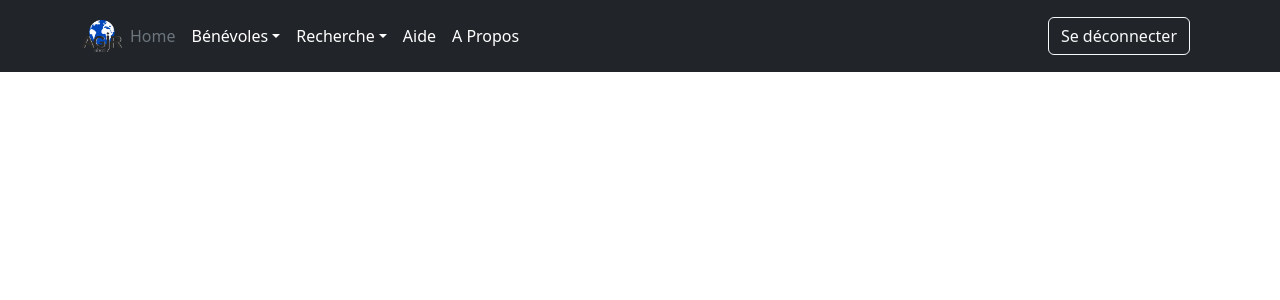
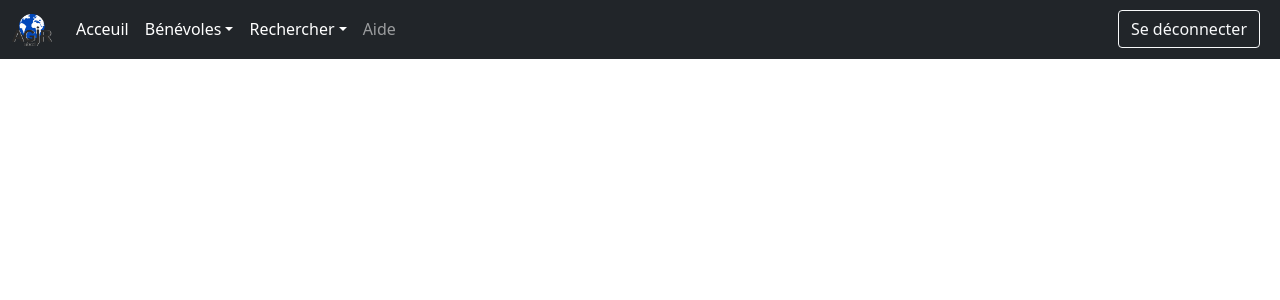
Before and after one commit to yunko006/Agir_MicroDB, a Flask app: page /index in a window 1280 px wide. Shown: the top 300 px of the page. Run offline with Flask 2, Linux system fonts and the light colour scheme; the visitor is signed in with stand-in values (Sample User, id 1); some libraries are stand-ins or nearby versions.

Commit message:
Switch header to navbar

```diff
--- a/app/templates/header.html
+++ b/app/templates/header.html
@@ -5,29 +5,16 @@
     <meta name="viewport" content="width=device-width, initial-scale=1">
     <meta name="description" content="">
 
-    <!-- Bootstrap core CSS -->
-    <link href="{{ url_for('static', filename='css/bootstrap.min.css') }}" rel="stylesheet">
+    <!-- Bootstrap -->
+    <link href="https://cdn.jsdelivr.net/npm/bootstrap@5.1.3/dist/css/bootstrap.min.css" rel="stylesheet" integrity="sha384-1BmE4kWBq78iYhFldvKuhfTAU6auU8tT94WrHftjDbrCEXSU1oBoqyl2QvZ6jIW3" crossorigin="anonymous">
 
-    <!-- <style>
-      .bd-placeholder-img {
-        font-size: 1.125rem;
-        text-anchor: middle;
-        -webkit-user-select: none;
-        -moz-user-select: none;
-        user-select: none;
-      }
 
-      @media (min-width: 768px) {
-        .bd-placeholder-img-lg {
-          font-size: 3.5rem;
-        }
-      }
-    </style> -->
+    {% block additional_css %}{% endblock %}
 
   </head>
   <body>
 
- <header class="p-3 bg-dark text-white">
+<!--  <header class="p-3 bg-primary text-white">
   <div class="container">
 
 
@@ -57,22 +44,61 @@
           <li><a href="#" class="nav-link px-2 text-white">A Propos</a></li>
         </ul>
 
-        <!-- <form class="col-12 col-lg-auto mb-3 mb-lg-0 me-lg-3">
+        <form class="col-12 col-lg-auto mb-3 mb-lg-0 me-lg-3">
           <input type="search" class="form-control" placeholder="Search..." aria-label="Search">
-        </form> -->
+        </form>
 
         <div class="dropdown text-end">
           <a type="button" class="btn btn-outline-light me-2" href="{{ url_for('logout') }}">Se déconnecter</a>
         </div>
       </div>
   </div>
-</header>
+</header> -->
+
+<!-- navbar -->
+  <nav class="navbar navbar-expand-sm navbar-dark bg-dark py-2" aria-label="Third navbar example">
+    <div class="container-fluid">
+      <a class="navbar-brand" href="/">
+        <img src="{{ url_for('static', filename='img/logo.png') }}" alt="Logo" width="40" height="32">
+      </a>
+      <button class="navbar-toggler" type="button" data-bs-toggle="collapse" data-bs-target="#navbarsExample03" aria-controls="navbarsExample03" aria-expanded="false" aria-label="Toggle navigation">
+        <span class="navbar-toggler-icon"></span>
+      </button>
+
+      <div class="collapse navbar-collapse" id="navbarsExample03">
+        <ul class="navbar-nav me-auto mb-2 mb-sm-0">
+          <li class="nav-item">
+            <a class="nav-link active" aria-current="page" href="/">Acceuil</a>
+          </li>
+          <li class="nav-item dropdown">
+            <a class="nav-link active dropdown-toggle" href="#" id="dropdown03" data-bs-toggle="dropdown" aria-expanded="false">Bénévoles</a>
+            <ul class="dropdown-menu" aria-labelledby="dropdown03">
+              <li><a class="dropdown-item" href="{{ url_for('get_benevoles') }}">Tous les bénévoles</a></li>
+                  <li><a class="dropdown-item" href="{{ url_for('register_benevole') }}">Enregistrer un bénévole</a></li>
+                  <li><a class="dropdown-item" href="{{ url_for('update_benevole') }}">Mettre à jour un bénévole</a></li>
+            </ul>
+          </li>
+          <li class="nav-item dropdown">
+            <a class="nav-link active dropdown-toggle" href="#" id="dropdown03" data-bs-toggle="dropdown" aria-expanded="false">Rechercher</a>
+            <ul class="dropdown-menu" aria-labelledby="dropdown03">
+              <li><a class="dropdown-item" href="{{ url_for('search_text') }}">Recherche textuelle</a></li>
+              <li><a class="dropdown-item" href="{{ url_for('recherche8') }}">Recherche par combinaison</a></li>
+            </ul>
+          </li>
+          <li class="nav-item">
+            <a class="nav-link" href="#">Aide</a>
+        </li>
+        </ul>
+        <div class="dropdown text-end">
+          <a type="button" class="btn btn-outline-light me-2" href="{{ url_for('logout') }}">Se déconnecter</a>
+        </div>
+      </div>
+    </div>
+  </nav>
 <!-- Layout du site -->
-<main role="main" class="container">
+<main role="main" class="container py-4">
 
   {% block page_header %} {% endblock page_header %}
-
-  <div class="row">
 
     {% block content %} {% endblock %}
 
@@ -80,7 +106,8 @@
 
 </main>
 
-    <script src="{{ url_for('static', filename='js/bootstrap.bundle.min.js') }}"></script>
+    <!-- bootstrap js -->
+    <script src="https://cdn.jsdelivr.net/npm/bootstrap@5.1.3/dist/js/bootstrap.bundle.min.js" integrity="sha384-ka7Sk0Gln4gmtz2MlQnikT1wXgYsOg+OMhuP+IlRH9sENBO0LRn5q+8nbTov4+1p" crossorigin="anonymous"></script>
 
   </body>
 </html>
```
